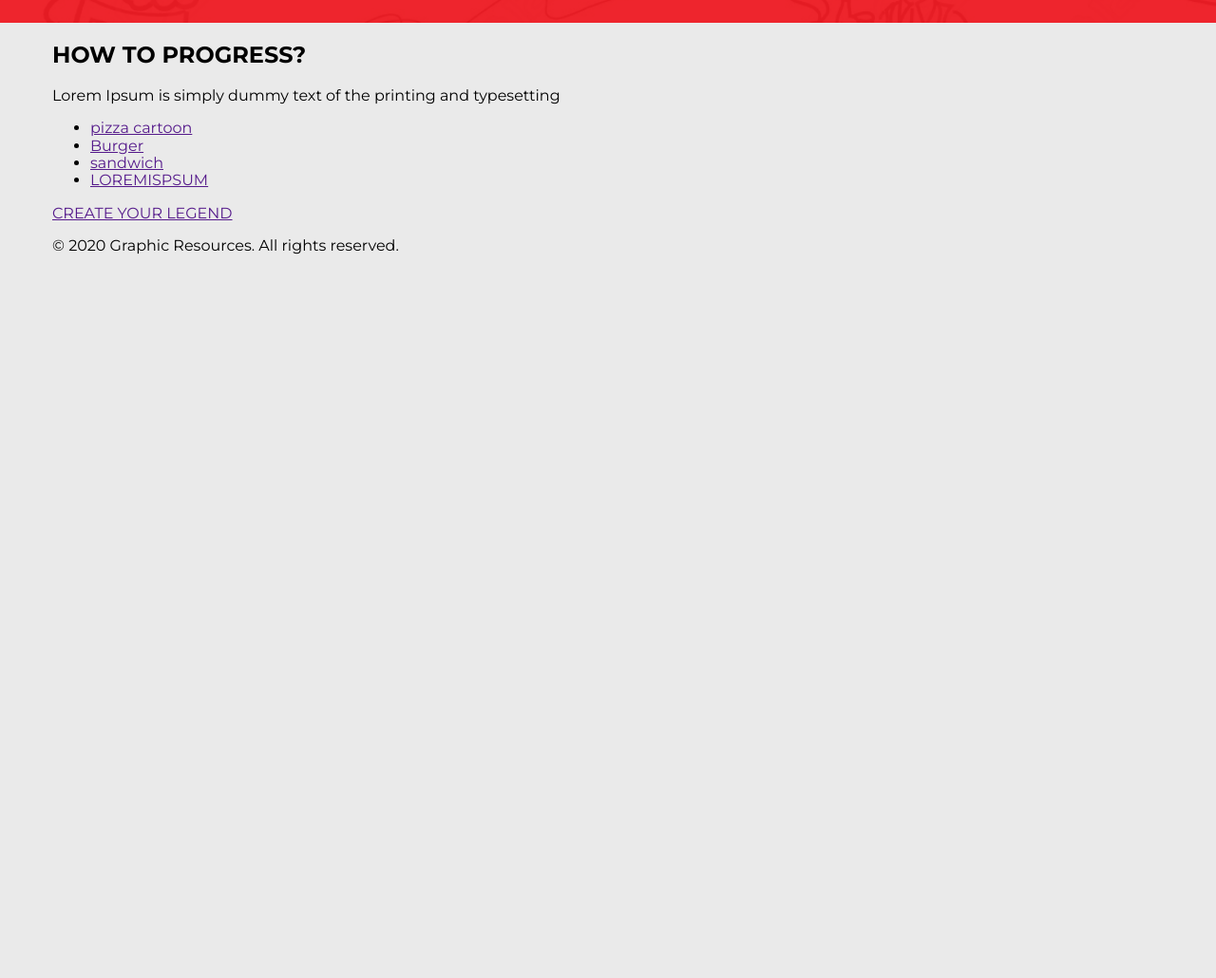
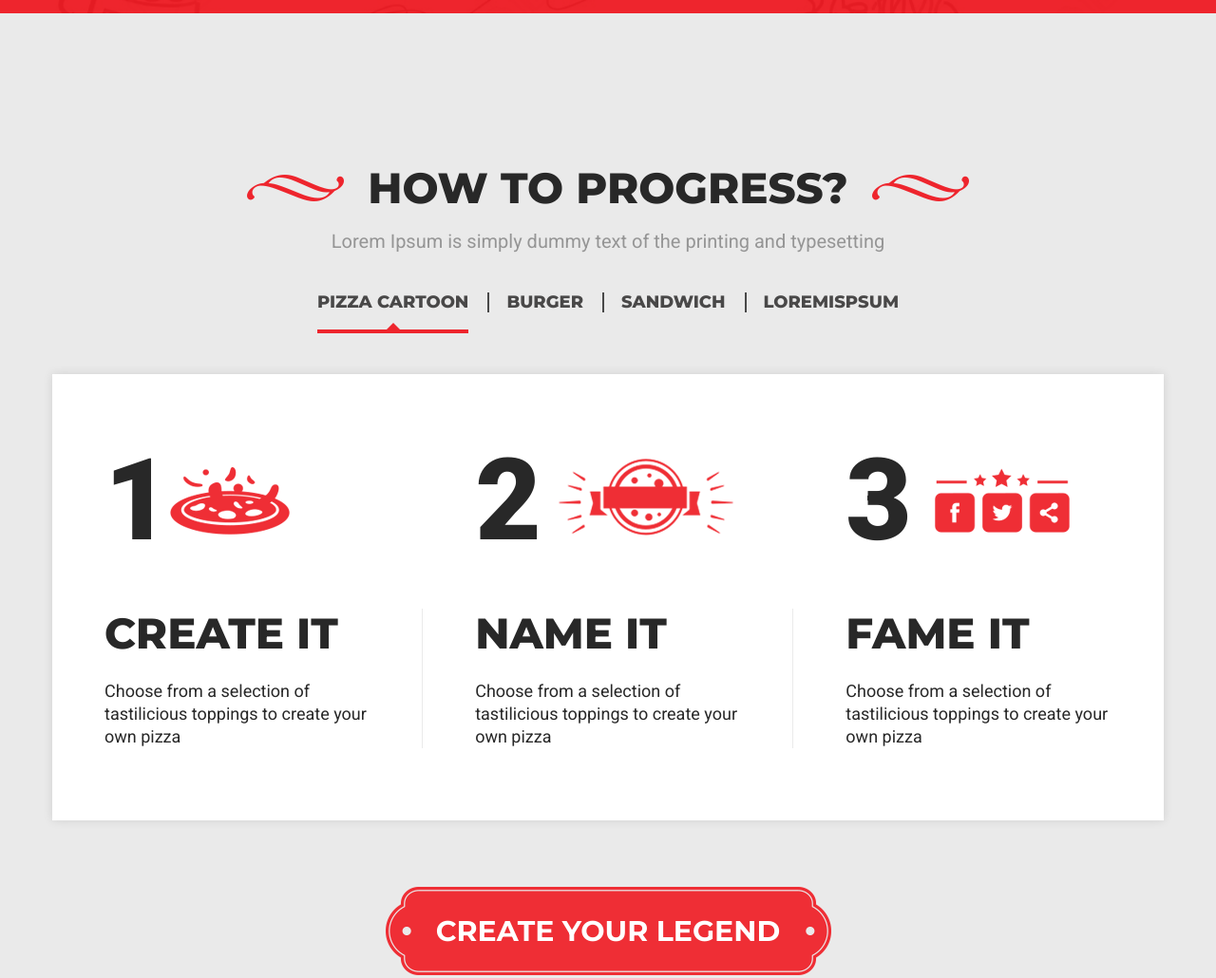
Before and after one commit to Nielll951/Pizza, a plain HTML site: page index.html in a window 1280 px wide. Shown: the part 920-1950 px from the top of the page at 95% size. Before the commit the page ends 1205 px from the top, so only its background shows below. Drawn offline with Linux system fonts and the light colour scheme.

Commit message:
completed dekstop version

```diff
--- a/css/style.css
+++ b/css/style.css
@@ -14,15 +14,23 @@ body {
    position: relative;
 }
 
+.center {
+   text-align: center;
+}
+
 .header__inner {
    display: flex;
    justify-content: space-between;
    align-items: center;
 }
 
+.header__inner img {
+   margin-bottom: 7px;
+}
+
 nav {
-   padding-top: 36px;
-   padding-bottom: 40px;
+   padding-top: 52px;
+   padding-bottom: 52px;
 }
 
 .nav {
@@ -33,16 +41,18 @@ nav {
    text-transform: uppercase;
    text-decoration: none;
    margin-bottom: 0;
+   margin-top: 0;
 }
 
 .nav li {
-   padding-left: 23px;
+   padding-left: 28px;
    margin-left: 22px;
    /* border-left: 2px solid #494949; */
    position: relative;
 }
 
-.nav li::before {
+.nav li::before,
+.menu li::before {
    position: absolute;
    content: '';
    display: block;
@@ -52,7 +62,8 @@ nav {
    left: 0;
 }
 
-.nav li:first-child::before {
+.nav li:first-child::before,
+.menu li:first-child::before {
    display: none;
 }
 
@@ -80,7 +91,7 @@ nav {
    padding-bottom: 285px;
 }
 
-.title {
+h1 {
    font-size: 50px;
    margin-bottom: 23px;
 }
@@ -91,6 +102,7 @@ nav {
    max-width: 570px;
    font-family: 'Roboto', sans-serif;
    margin-bottom: 24px;
+   margin-top: -10px;
 }
 
 .btn {
@@ -101,7 +113,7 @@ nav {
    text-transform: uppercase;
    font-weight: 700;
    border: 2px solid #fff;
-   padding: 16px 32px;
+   padding: 11px 28px;
 }
 
 .pizza {
@@ -110,6 +122,198 @@ nav {
    top: -230px;
 }
 
-.page {}
+h2 {
+   font-weight: 800;
+   font-size: 45px;
+   text-transform: uppercase;
+   color: #282828;
+   text-align: center;
+   position: relative;
+   display: inline-block;
+   padding-right: 127px;
+   padding-left: 127px;
+   margin-bottom: 20px;
+}
 
-.footer {}
+h2::before,
+h2::after {
+   content: '';
+   position: absolute;
+   background-image: url(../img/item.png);
+   display: block;
+   width: 102px;
+   height: 28px;
+   top: calc(50% - 14px);
+}
+
+h2::before {
+   left: 0;
+}
+
+h2::after {
+   right: 0;
+}
+
+h2+p {
+   font-size: 20px;
+   font-family: 'Roboto', sans-serif;
+   color: #959595;
+   margin: 0;
+}
+
+.menu {
+   display: flex;
+   justify-content: center;
+   list-style-type: none;
+   padding-left: 0;
+   margin-top: 42px;
+   margin-bottom: 65px;
+}
+
+.menu li {
+   position: relative;
+   padding-left: 20px;
+   padding-right: 20px;
+}
+
+.menu li a {
+   text-decoration: none;
+   color: #494848;
+   font-size: 18px;
+   font-weight: 800;
+   text-transform: uppercase;
+   padding-bottom: 18px;
+}
+
+.menu li a.active {
+   border-bottom: 4px solid #ee252d;
+   position: relative;
+}
+
+.menu li a.active::before {
+   content: '';
+   position: absolute;
+   left: 0;
+   right: 0;
+   bottom: 0;
+   margin: 0 auto;
+   display: block;
+   width: 0;
+   height: 0;
+   border: 7px solid transparent;
+   border-bottom: 7px solid #ee252d;
+}
+
+.box {
+   background-color: #fff;
+   box-shadow: 0px 0px 10px 0px rgba(0, 0, 0, 0.11);
+   display: flex;
+   justify-content: space-between;
+   margin-bottom: 100px;
+}
+
+.box__item {
+   padding: 64px 0 58px 55px;
+   box-sizing: content-box;
+}
+
+.number {
+   font-family: 'Roboto', sans-serif;
+   font-size: 120px;
+   font-weight: 900;
+   position: relative;
+   margin-bottom: 0;
+   margin-top: 0;
+   color: #282828;
+}
+
+.number::after {
+   position: absolute;
+   content: '';
+   display: block;
+}
+
+.number-one::after {
+   background-image: url(../img/icon-1.png);
+   width: 126px;
+   height: 71px;
+   left: 69px;
+   top: calc(50% - 35.5px);
+}
+
+.number-two::after {
+   background-image: url(../img/icon-2.png);
+   width: 184px;
+   height: 81px;
+   left: 88px;
+   top: calc(50% - 44px);
+}
+
+.number-three::after {
+   background-image: url(../img/icon-3.png);
+   width: 142px;
+   height: 68px;
+   left: 94px;
+   top: calc(50% - 34px);
+}
+
+.box__item:last-child .box__text {
+   border-right: none;
+}
+
+.box__text {
+   border-right: 1px solid #eaeaea;
+   padding-right: 55px;
+}
+
+.box__text h3 {
+   font-size: 45px;
+   color: #282828;
+   font-weight: 800;
+   margin-bottom: 23px;
+}
+
+.box__text p {
+   font-size: 18px;
+   color: #282828;
+   font-family: 'Roboto', sans-serif;
+   line-height: 24px;
+   margin-top: 0;
+}
+
+.btn-start {
+   color: #fff;
+   text-transform: uppercase;
+   font-weight: 700;
+   font-size: 30px;
+   background-image: url(../img/label.png);
+   background-position: center center;
+   text-decoration: none;
+   background-repeat: no-repeat;
+   padding: 28px 54px;
+}
+
+.page {
+   padding-top: 120px;
+   padding-bottom: 94px;
+}
+
+.footer {
+   background-image: url(../img/footer.png);
+   padding: 30px 0;
+   color: #fff;
+   text-transform: uppercase;
+   font-size: 20px;
+   font-family: 'Roboto', sans-serif;
+   text-align: center;
+}
+
+@media (max-width: 1200px) {
+   .wrapper {
+      max-width: 800px;
+   }
+
+   .pizza {
+      display: none;
+   }
+}
--- a/index.html
+++ b/index.html
@@ -5,7 +5,7 @@
    <meta http-equiv="X-UA-Compatible" content="IE=edge">
    <meta name="viewport" content="width=device-width, initial-scale=1.0">
    <title>Pizza</title>
-   <link href="https://fonts.googleapis.com/css2?family=Montserrat:wght@400;700&family=Roboto:wght@400;900&display=swap" rel="stylesheet">
+   <link href="https://fonts.googleapis.com/css2?family=Montserrat:wght@400;700;800&family=Roboto:wght@400;900&display=swap" rel="stylesheet">
    <link rel="stylesheet" href="css/normalize.css">
    <link rel="stylesheet" href="css/style.css">
 </head>
@@ -27,7 +27,7 @@
    </div>
    <section class="banner">
       <div class="wrapper">
-         <h1 class="title">Create Your Own Pizza</h1>
+         <h1>Create Your Own Pizza</h1>
          <p class="description">
             Lorem Ipsum is simply dummy text of the printing and typesetting industry. Lorem Ipsum has been the industry's standard dummy since the 1500s.
          </p>
@@ -37,15 +37,51 @@
    </section>
    <div class="page">
       <div class="wrapper">
-         <h2>HOW TO PROGRESS?</h2>
-         <p>Lorem Ipsum is simply dummy text of the printing and typesetting</p>
-         <ul>
-            <li><a href="">pizza cartoon</a></li>
+         <div class="center">
+            <h2>HOW TO PROGRESS?</h2>
+            <p>Lorem Ipsum is simply dummy text of the printing and typesetting</p>
+         </div>
+         <ul class="menu">
+            <li><a class="active" href="">pizza cartoon</a></li>
             <li><a href="">Burger </a></li>
             <li><a href="">sandwich</a></li>
             <li><a href="">LOREMISPSUM </a></li>
          </ul>
-         <a href="">CREATE YOUR LEGEND</a>
+         <div class="box">
+            <div class="box__item">
+               <p class="number number-one">1</p>
+               <div class="box__text">
+                  <h3>CREATE IT</h3>
+                  <p>Choose from a selection of
+                     tastilicious toppings to create
+                     your own pizza
+                  </p>
+               </div>
+            </div>
+            <div class="box__item">
+               <p class="number number-two">2</p>
+               <div class="box__text">
+                  <h3>NAME IT</h3>
+                  <p>Choose from a selection of
+                     tastilicious toppings to create
+                     your own pizza
+                  </p>
+               </div>
+            </div>
+            <div class="box__item">
+               <p class="number number-three">3</p>
+               <div class="box__text">
+                  <h3>FAME IT</h3>
+                  <p>Choose from a selection of
+                     tastilicious toppings to create
+                     your own pizza
+                  </p>
+               </div>
+            </div>
+         </div>
+         <div class="center">
+            <a class="btn-start" href="">CREATE YOUR LEGEND</a>
+         </div>
       </div>
    </div>
    <footer class="footer">
```
Also changed, not shown: img/Index-восстановлено.png (added), img/layout.png (added), 1 other file.
